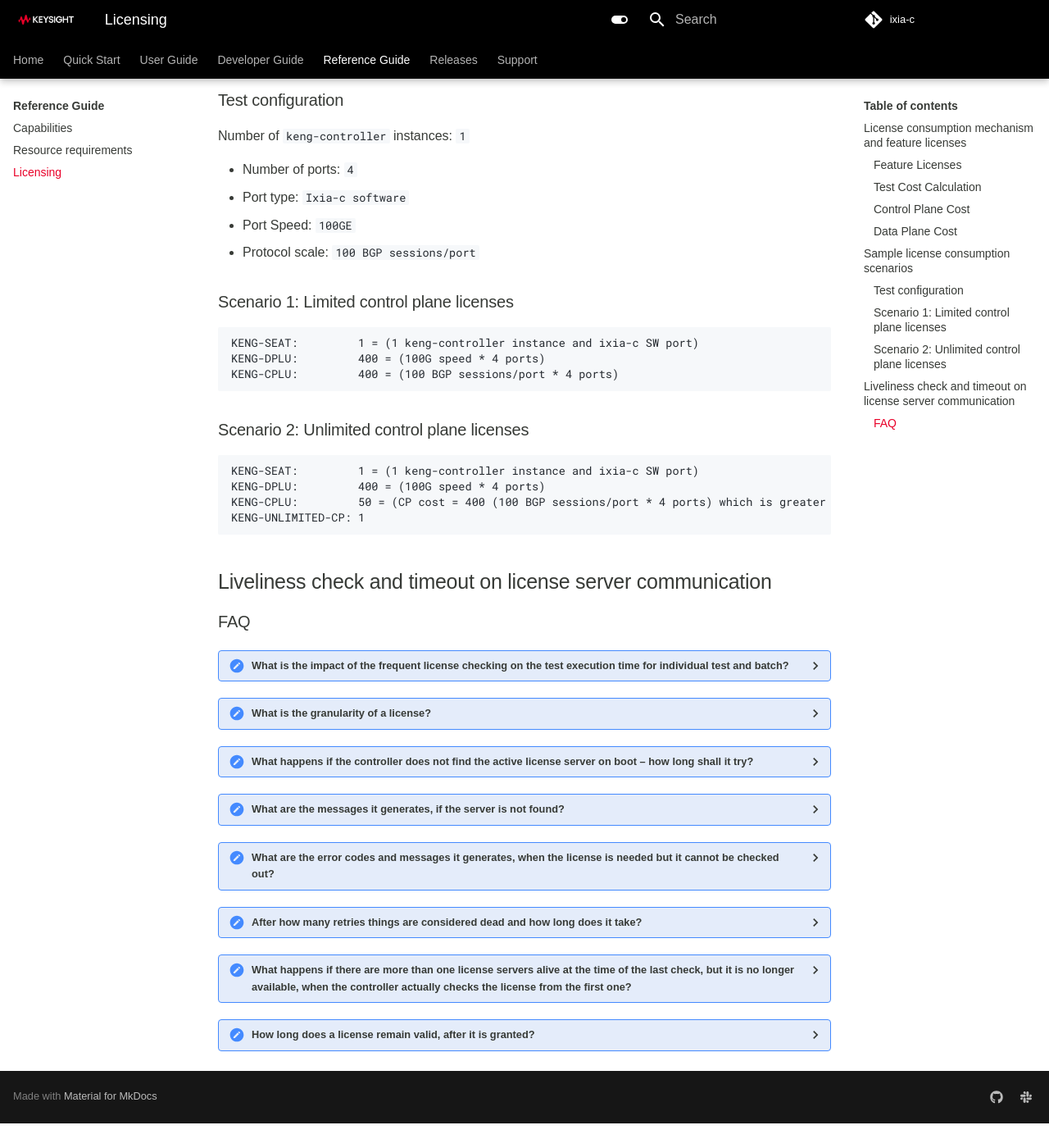
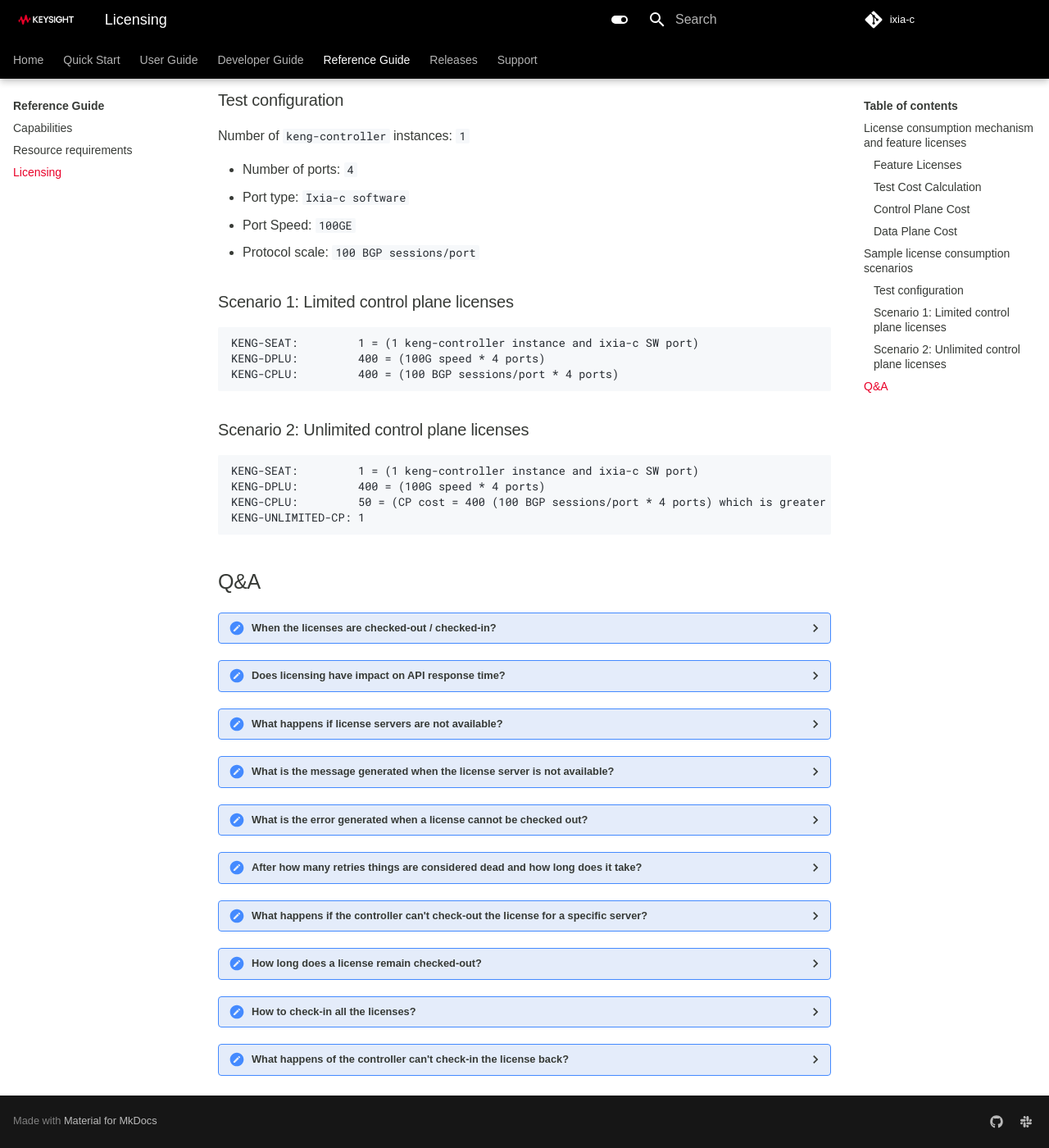
Before and after one commit to open-traffic-generator/ixia-c, an MkDocs documentation site: the page built from docs/reference/licensing.md, in a window 1280 px wide and 1400 px high, scrolled down 3155 px. Shown: the whole window at 82% size. Built offline with MkDocs 1.6.1 and Material for MkDocs 9.7.7, drawn with Linux system fonts in a browser that asks for light colours; some web fonts are replaced; comment, search, counter and statistics services are not loaded; before the commit the page ends 4525 px from its top, so only the background shows below that.

Commit message:
finished licensing.md q&a section

````diff
--- a/docs/reference/licensing.md
+++ b/docs/reference/licensing.md
@@ -99,21 +99,19 @@
 KENG-UNLIMITED-CP: 1
 ```
 
-## Liveliness check and timeout on license server communication
-
-### FAQ
+## Q&A
 
 <details>
-<summary>What is the impact of the frequent license checking on the test execution time for individual test and batch?</summary>
+<summary>When the licenses are checked-out / checked-in?</summary>
 <br>
-The license check-out/check-in mechanism in the keng-controller works as follows:
+The license check-out/check-in mechanism in the keng-controller works as follows:</br>
 
-1. Calculate the Test Cost. For example,  Test Cost = N.
-2. Based on the calculation performed in step (1), check-out the licenses at the time of the OTG SetConfig API call.
-3. Execute the test if license check-out is successful.
-4. For the next configuration, calculate Test Cost, For example, Test Cost = M.
+1. Calculate the Test Cost. For example,  Test Cost = N.</br>
+2. Based on the calculation performed in step (1), check-out the licenses at the time of the OTG SetConfig API call.</br>
+3. Execute the test if license check-out is successful.</br>
+4. For the next configuration, calculate Test Cost, For example, Test Cost = M.</br>
 
-```bash
+```
 if M == N:
     - keng-controller will not have any communication with license servers
 else if M > N:
@@ -122,61 +120,72 @@
 else if M < N:
     - keng-controller will check-in surplus of the licenses
 ```
-
-On the timing aspect, the entire license check-out/check-in mechanism works concurrently with the control plane and the data plane configurations in the ports during the OTG SetConfig operation. Therefore, potentially there is a minimal impact in the OTG SetConfig API response time, specially when the license server is in the same pod/host. Although, in case of the license server that is present in a separate host in the LAN OTG Setconfig API response time, might get impacted due to latency.
 </details>
 
 <details>
-<summary>What is the granularity of a license?</summary>
+<summary>Does licensing have impact on API response time?</summary>
 <br>
-It depends on various aspects port type, port speed, protocol type, and the number of protocol sessions. For details on the granular license features and associated consummation mechanism, see [License consumption mechanism and feature licenses](#license-consumption-mechanism-and-feature-licenses).
+On the timing aspect, the entire license check-out/check-in mechanism works concurrently with the control plane and the data plane configurations in the ports during the OTG SetConfig operation. Therefore, potentially there is a minimal impact in the OTG SetConfig API response time. If the license server is on a remote site from the controller, the OTG SetConfig API response time might get impacted due to the network latency.
 </details>
 
 <details>
-<summary>What happens if the controller does not find the active license server on boot – how long shall it try?</summary>
+<summary>What happens if license servers are not available?</summary>
 <br>
-The Keng-controller is allowed to be given a bootstrap input of 4 license servers in the maximum. The Keng-controller tries to connect to those license servers during the bootstrap. If neither of them is connected, the controller capability is set as the community capability. <br />
-A background routine is initiated to make recurrent attempts to connect those configured license servers in 30 second intervals. <br />
-It is possible that none of the license servers is reachable, after recurrent attempts. Till that point any configuration beyond community capability will return errors. <br />
-If the keng-controller is able to communicate or establish connection with any of the license servers, in any of the recurrent attempts, then for the configuration which is beyond the community standard, keng-controller will try to check-out a license from the license server with which the connection is established. <br />
+The keng-controller can work with up to 4 license servers. The controller tries to connect to all the license servers during the startup. If none of them is available, the controller capabilities are reduced to the Community Edition. After that, a background routine is initiated to make recurrent attempts to connect the configured license servers in 30 second intervals. <br />
+
+Once the controller is able to establish a connection with any of the license servers, for any new configuration beyond capabilities of the Community Edition, the keng-controller will try to check-out a license from the license server with which the connection is established. <br />
 </details>
 
 <details>
-<summary>What are the messages it generates, if the server is not found?</summary>
+<summary>What is the message generated when the license server is not available?</summary>
 <br>
-If any of the configured license servers are not reachable, the keng-controller capability is kept to community capability. For the configuration beyond community capability will throw error as mentioned above.
+When a configured license server is not reachable, the log message with error code 13 is generated by the keng-controller:</br>
+<br>
+"level":"warn","ctx":"impl/licensing","Not all license server could be reached":"code: 13 ...error details... "
 </details>
 
 <details>
-<summary>What are the error codes and messages it generates, when the license is needed but it cannot be checked out?</summary>
+<summary>What is the error generated when a license cannot be checked out?</summary>
 <br>
-There are two possible scenarios when the license cannot checkout.
-
-* Scenario 1: Any of the license servers does not have the adequate license features that are required for the test configuration. It will throw an error with the `error code 13` and the following error message:
-
-    `Current configuration requires following additional license feature(s): {map[KENG-DPLU:50 KENG-SEAT:1]} which is not available in configured license server(s): {[ip1, ip2]} Available license feature(s) in license-server(s) are {ip1 : map[KENG-DPLU:0 KENG-SEAT:0] ,ip2 : map[KENG-DPLU:0 KENG-SEAT:0] }.`
-
-* Scenario 2: Configured license server is not available/reachable. It will throw an error with the `error code 13` and the following error message:
-
-    `issue consuming license from server 10.39.35.77: rpc error: code = DeadlineExceeded desc = context deadline exceeded`
-
+There are two possible scenarios when the license cannot checkout.<br>
+<br>
+Scenario 1: Any of the license servers does not have the adequate license features that are required for the test configuration. It will throw an error with the error code 13 and the following error message:<br>
+<br>
+Current configuration requires following additional license feature(s): {...details...} which is not available in configured license server(s): {...details...} Available license feature(s) in license-server(s) are {...details...}.
+<br>
+<br>
+Scenario 2: Previously active license server is no longer available/reachable. It will throw an error with the error code 13 and the following error message:<br>
+<br>
+issue consuming license from server ...address...: rpc error: code = DeadlineExceeded desc = context deadline exceeded
+<br>
 </details>
 
 <details>
 <summary>After how many retries things are considered dead and how long does it take?</summary>
 <br>
-Details about the "Retry" behavior for liveness check:<br>
-The controller keeps on probing liveliness check on the list of license servers that are supplied on boot-up time in the background routine in every 30 seconds during the controller lifetime.
+The controller will keep probing the list of license servers that are supplied at the time in the background routine in every 30 seconds during the controller lifetime.
 </details>
 
 <details>
-<summary>What happens if there are more than one license servers alive at the time of the last check, but it is no longer available, when the controller actually checks the license from the first one?</summary>
+<summary>What happens if the controller can't check-out the license for a specific server?</summary>
 <br>
 The keng-controller will attempt to check out licenses from the next available license server in the configured list.
 </details>
 
 <details>
-<summary>How long does a license remain valid, after it is granted?</summary>
+<summary>How long does a license remain checked-out?</summary>
 <br>
-Once a specific count of license features or a collection of the same details of a license feature are given in the [License consumption mechanism and feature licenses](#license-consumption-mechanism-and-feature-licenses), it is granted by the license server to an instance of the keng-controller. The validity will be determined by the subsequent incoming test configurations details as mentioned above.
+For the duration of the current test configuration, the license will remain checked-out. Once the new test configuration is applied that doesn't require the license, the license will be checked-in.
 </details>
+
+<details>
+<summary>How to check-in all the licenses?</summary>
+<br>
+To check-in all the licenses, apply an empty configuration. Alternatively, gracefully stop the keng-controller container.
+</details>
+
+<details>
+<summary>What happens of the controller can't check-in the license back?</summary>
+<br>
+There is a keep-alive mechanism between the controller and the license server. If the controller crashes, is forcefully stopped, or lost the connection to the license server, the licenses will be automatically checked-in after 5 minutes of keep-alive inactivity.
+</details>
````
